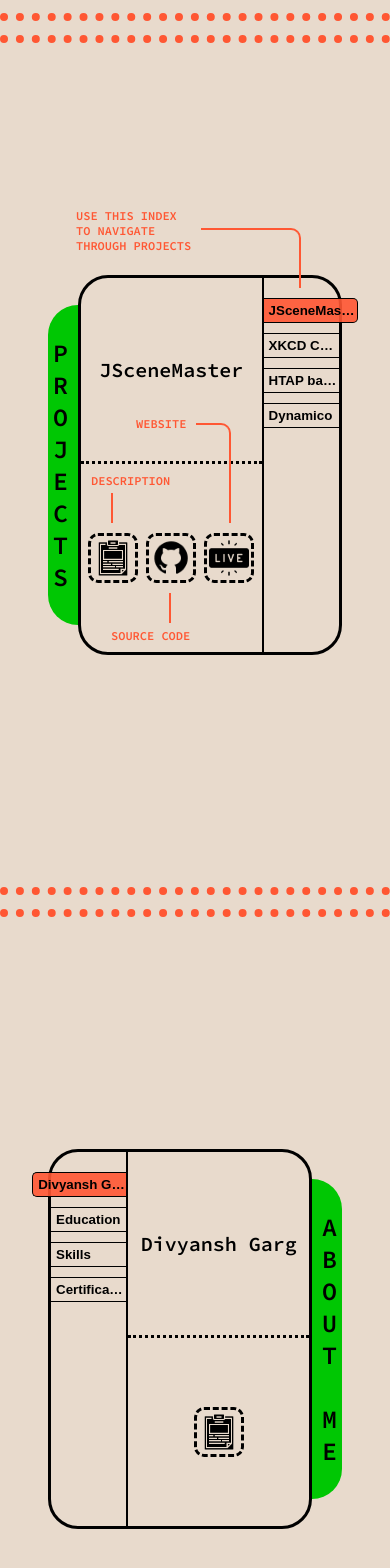
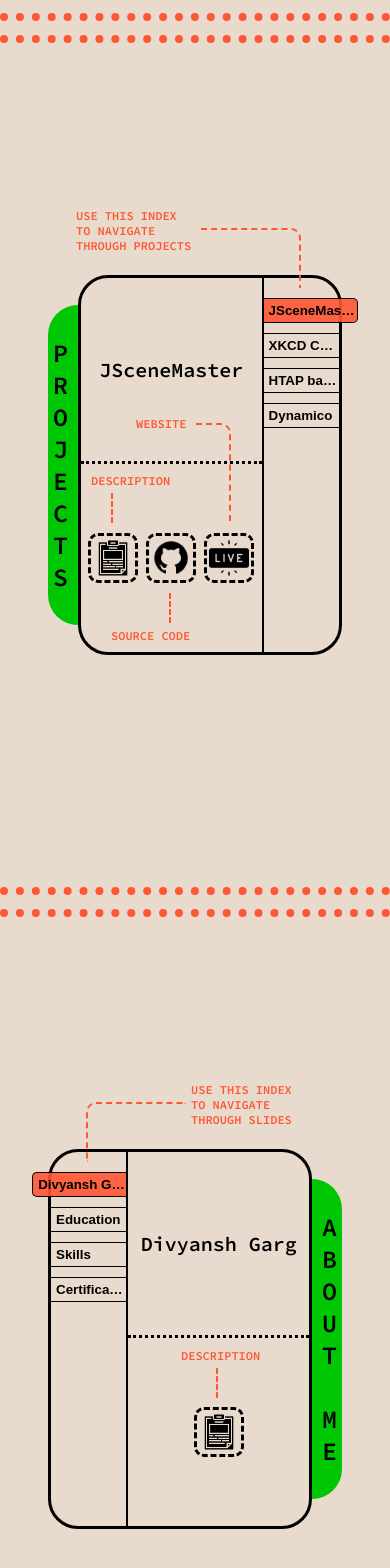
Before and after one commit to DGarg375/DGarg375.github.io, a React (Create React App) app: page / in a window 390 px wide. Shown: the part 747-2315 px from the top of the page. Built offline with nearby package versions, Linux system fonts and the light colour scheme; the HTML template or start-up script is replaced by a standard one; a web font is replaced by a local one.

Commit message:
add both help layouts

```diff
--- a/src/mobile/aboutslidermobile/AboutSliderMobile.css
+++ b/src/mobile/aboutslidermobile/AboutSliderMobile.css
@@ -123,6 +123,62 @@
     display: none;
 }
 
+.layout-help-about {
+    position: absolute;
+    height: 100%;
+    width: 100%;
+    pointer-events: none;
+    color: rgba(255, 87, 51, 1);
+    font-weight: bold;
+    font-size: 12px;
+    /* background-color: rgba(232, 218, 204, 0.8); */
+    border-radius: 30px;
+}
+
+.relative-class {
+    position: relative;
+}
+
+.help-arrows {
+    border-color: rgba(255, 87, 51, 1);
+}
+
+.index-layout-container-about {
+    margin-left: 30px;
+    margin-top: -70px;
+    position: absolute;
+    display: flex;
+    flex-direction: row-reverse;
+}
+
+#arrow-index-about {
+    width: 100px;
+    height: 60px;
+    border-radius: 10px 0px 0px 0px;
+    border-left: 2px dashed rgba(255, 87, 51, 1);
+    border-top: 2px dashed rgba(255, 87, 51, 1);
+    margin-top: 20px;
+    margin-left: 5px;
+}
+#index-about-arrow {
+    width: 120px;
+    margin-left: 5px;
+}
+
+.description-layout-container-about {
+    display: flex;
+    flex-direction: column;
+    margin-left: 130px;
+    margin-top: 196px;
+    row-gap: 5px;
+    position: absolute;
+}
+#arrow-description-about {
+    width: 45px;
+    height: 30px;
+    border-left: 2px dashed rgba(255, 87, 51, 1);
+    margin-left: 35px;
+}
 
 @media screen and (max-width: 850px) {
     .about-slider-label {
--- a/src/mobile/aboutslidermobile/AboutSliderMobile.js
+++ b/src/mobile/aboutslidermobile/AboutSliderMobile.js
@@ -47,12 +47,27 @@ const AboutSliderMobile = (props) => {
                 document.getElementById(`ATag_${i}`).style.borderLeft="0";
             }
         }
+        if(counterA != 1) {
+            document.getElementById('layout-help-about-id').style.display = "none";
+        }
     }, [setCounterA, counterA]);
 
     return (
         <div class="about-slider-base-mobile" tabIndex="0">
 
             <div class="img-base" id="img-base-about-container">
+                <div class="layout-help-about" id="layout-help-about-id">
+                    <div class="relative-class">
+                    <div class="index-layout-container-about">
+                        <span id="index-about-arrow">USE THIS INDEX TO NAVIGATE THROUGH SLIDES</span>
+                            <div class="help-arrows" id="arrow-index-about"></div>
+                        </div>
+                    </div>
+                    <div class="description-layout-container-about">
+                        <span id="desc-about-arrow">DESCRIPTION</span>
+                        <div class="help-arrows" id="arrow-description-about"></div>
+                    </div>
+                </div>
                 <div class="about-index-container" id="hellothere">
                     <br></br>
                     {
--- a/src/mobile/projectslidermobile/ProjectSliderMobile.css
+++ b/src/mobile/projectslidermobile/ProjectSliderMobile.css
@@ -150,16 +150,6 @@
     display: none;
 }
 
-@media screen and (max-width: 850px) {
-    .slider-base {
-        width: 550px;
-        height: 320px;
-    }
-    .slider-label {
-        height: 320px;
-    }
-}
-
 .layout-help-projects {
     position: absolute;
     height: 100%;
@@ -213,8 +203,8 @@
     width: 100px;
     height: 60px;
     border-radius: 0px 10px 0px 0px;
-    border-top: 2px solid rgba(255, 87, 51, 1);
-    border-right: 2px solid rgba(255, 87, 51, 1);
+    border-top: 2px dashed rgba(255, 87, 51, 1);
+    border-right: 2px dashed rgba(255, 87, 51, 1);
     margin-top: 20px;
     margin-left: 5px;
 
@@ -222,13 +212,13 @@
 #arrow-description {
     width: 45px;
     height: 30px;
-    border-left: 2px solid rgba(255, 87, 51, 1);
+    border-left: 2px dashed rgba(255, 87, 51, 1);
     margin-left: 20px;
 }
 #arrow-git {
     width: 45px;
     height: 30px;
-    border-right: 2px solid rgba(255, 87, 51, 1);
+    border-right: 2px dashed rgba(255, 87, 51, 1);
     display: flex;
     align-items: flex-end;
     margin-left: 25px;
@@ -236,8 +226,8 @@
 #arrow-live {
     width: 35px;
     height: 100px;
-    border-top: 2px solid rgba(255, 87, 51, 1);
-    border-right: 2px solid rgba(255, 87, 51, 1);
+    border-top: 2px dashed rgba(255, 87, 51, 1);
+    border-right: 2px dashed rgba(255, 87, 51, 1);
     border-radius:0px 10px 0px 0px;
     margin-top: 7px;
 }
@@ -246,11 +236,20 @@
     /* margin-left: 10px; */
     width: 120px;
 }
-#desc-project-arrow {
-}
+
 #git-project-arrow {
     margin-left: 10px;
 }
 #live-project-arrow {
     margin-right: 10px;
 }
+
+@media screen and (max-width: 850px) {
+    .slider-base {
+        width: 550px;
+        height: 320px;
+    }
+    .slider-label {
+        height: 320px;
+    }
+}
--- a/src/mobile/projectslidermobile/ProjectSliderMobile.js
+++ b/src/mobile/projectslidermobile/ProjectSliderMobile.js
@@ -39,15 +39,16 @@ const ProjectSliderMobile = (props) => {
         document.getElementById(`PTag_${counter}`).style.borderRight="1.5px solid black";
         document.getElementById(`PTag_${counter}`).style.borderRadius="0px 5px 5px 0px";
         for(let i = 1; i <= numProjects; ++i) {
-            if(i != counter) {
+            if(i !== counter) {
                 document.getElementById(`PTag_${i}`).style.background="transparent";
                 document.getElementById(`PTag_${i}`).style.width="100%";
                 document.getElementById(`PTag_${i}`).style.borderRadius="0px";
                 document.getElementById(`PTag_${i}`).style.borderRight="0";
-
             }
         }
-
+        if(counter != 1) {
+            document.getElementById('layout-help-projects-id').style.display = "none";
+        }
     }, [setCounter, counter]);
 
     return(
```
